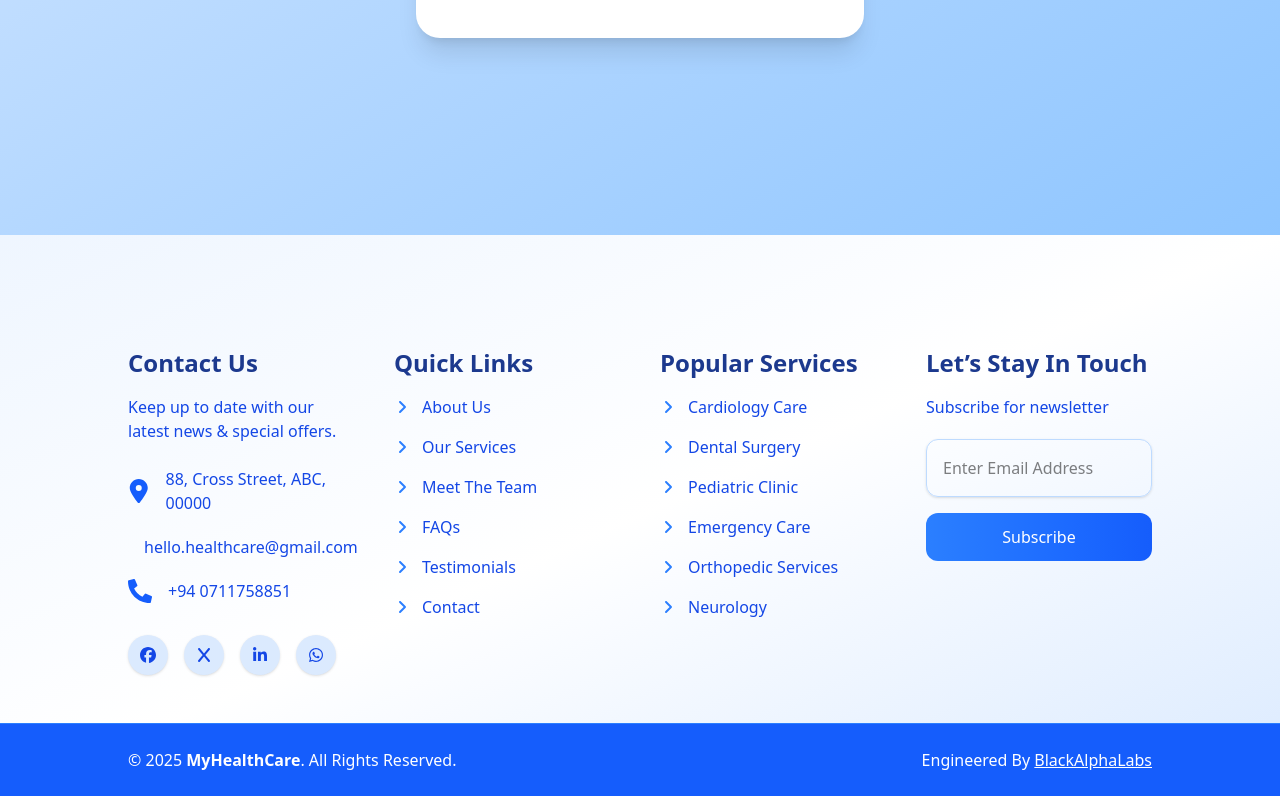
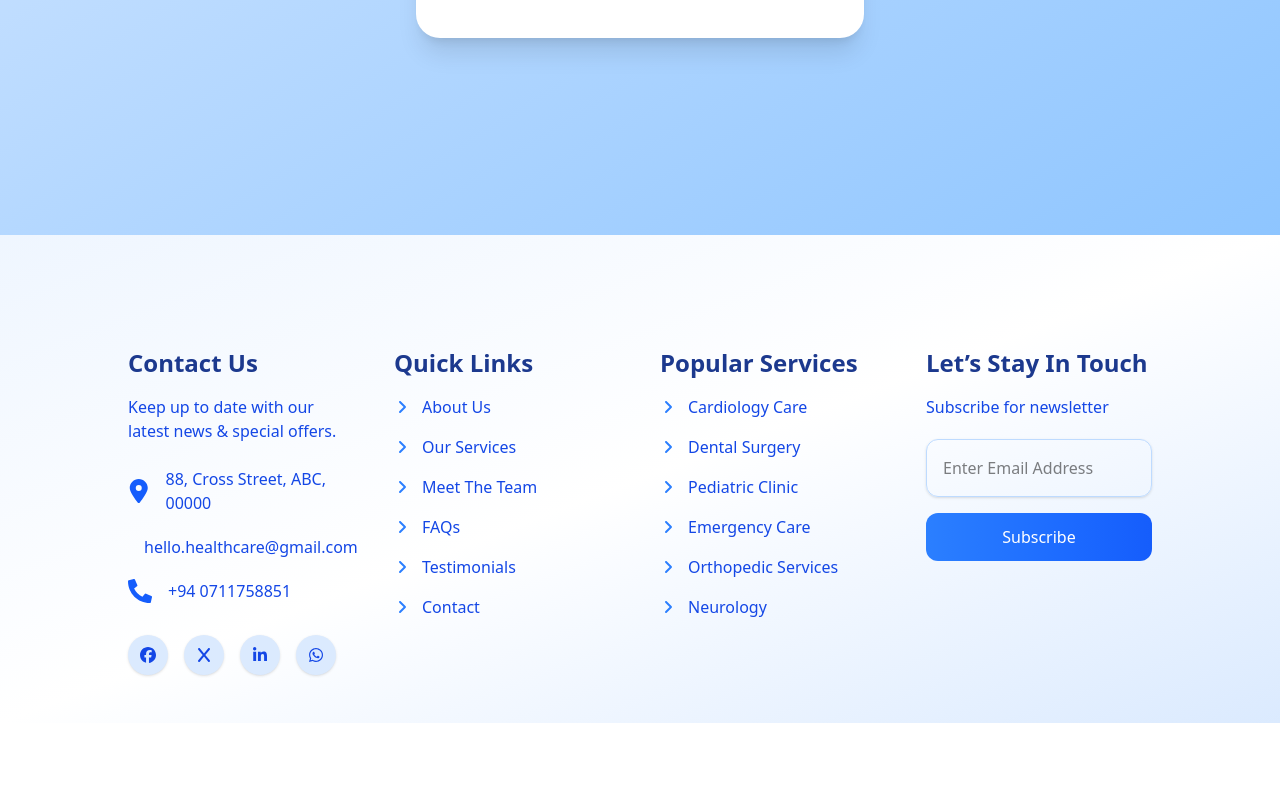
Before and after one commit to BackendExpert/health-care, a React (Vite) app in the folder client/: page /login in a window 1280 px wide. Shown: the part 625-1421 px from the top of the page. After the commit the page ends 1348 px from the top, so only its background shows below. Built offline with nearby package versions, Linux system fonts and the light colour scheme; a web font is replaced by a local one.

Commit message:
Update Footer.jsx

```diff
--- a/client/src/components/Footer/Footer.jsx
+++ b/client/src/components/Footer/Footer.jsx
@@ -82,14 +82,7 @@ const Footer = () => {
                 </div>
             </div>
 
-            <div className="bg-blue-600 py-6 px-8 xl:px-32 text-white flex flex-col xl:flex-row items-center justify-between space-y-4 xl:space-y-0 text-center xl:text-left border-t border-blue-500">
-                <div>
-                    © {new Date().getFullYear()} <span className="font-bold">MyHealthCare</span>. All Rights Reserved.
-                </div>
-                <div>
-                    Engineered By <a href="https://blackalphalabs.com/" target="_blank" className="underline hover:text-blue-200">BlackAlphaLabs</a>
-                </div>
-            </div>
+
         </div>
     )
 }
```
